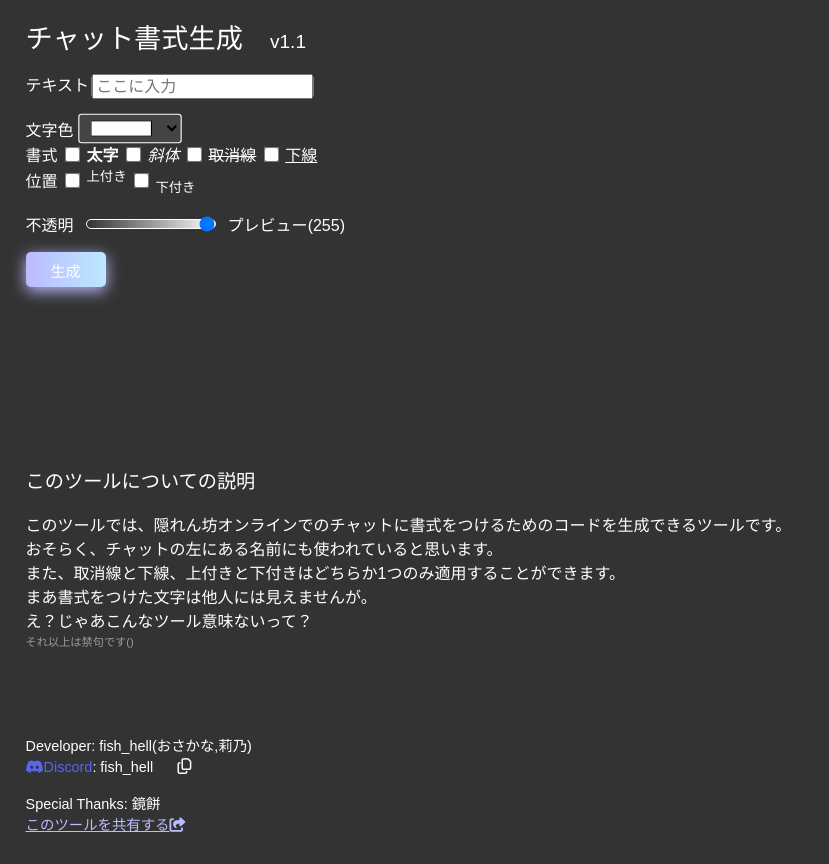
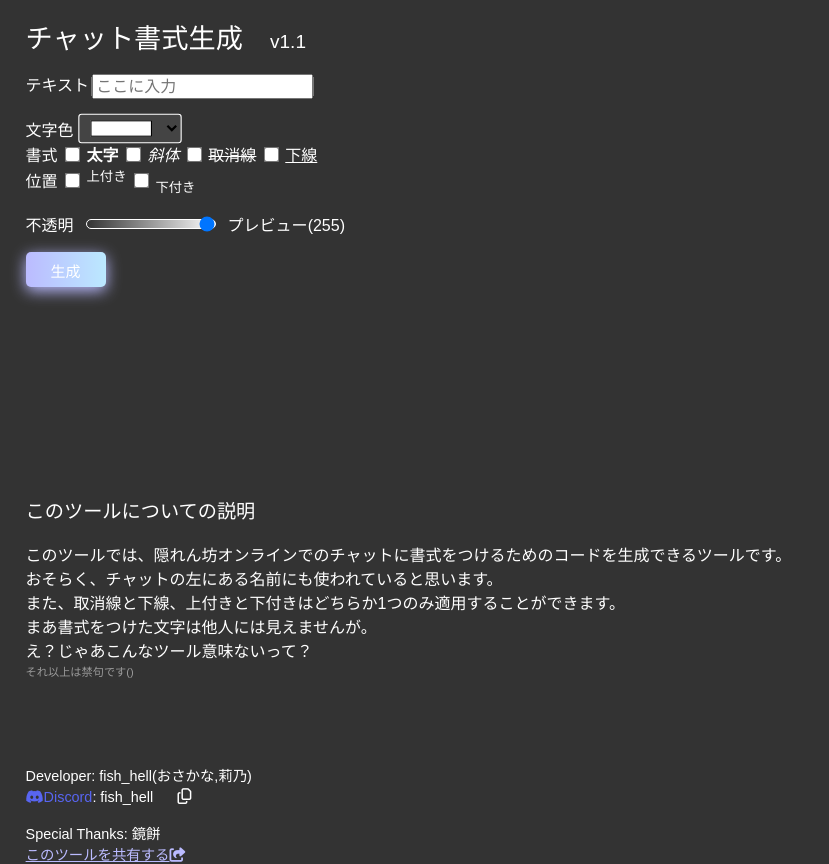
Before and after one commit to fish-hell/hideio-format, a plain HTML site: page index.html in a window 1280 px wide. Shown: the whole page, without its empty margins (0-829 px from the left). Before the commit the page ends 834 px from the top, so only its background shows below. Drawn offline with Linux system fonts and the light colour scheme.

Commit message:
Update index.html

```diff
--- a/index.html
+++ b/index.html
@@ -91,12 +91,12 @@
    }
    #about {
     position: absolute;
-    top: 450px;
+    top: 480px;
     font-size: 1em;
    }
    #credit {
     position: absolute;
-    top: 720px;
+    top: 750px;
     font-size: 0.9em;
    }
 </style>
```
